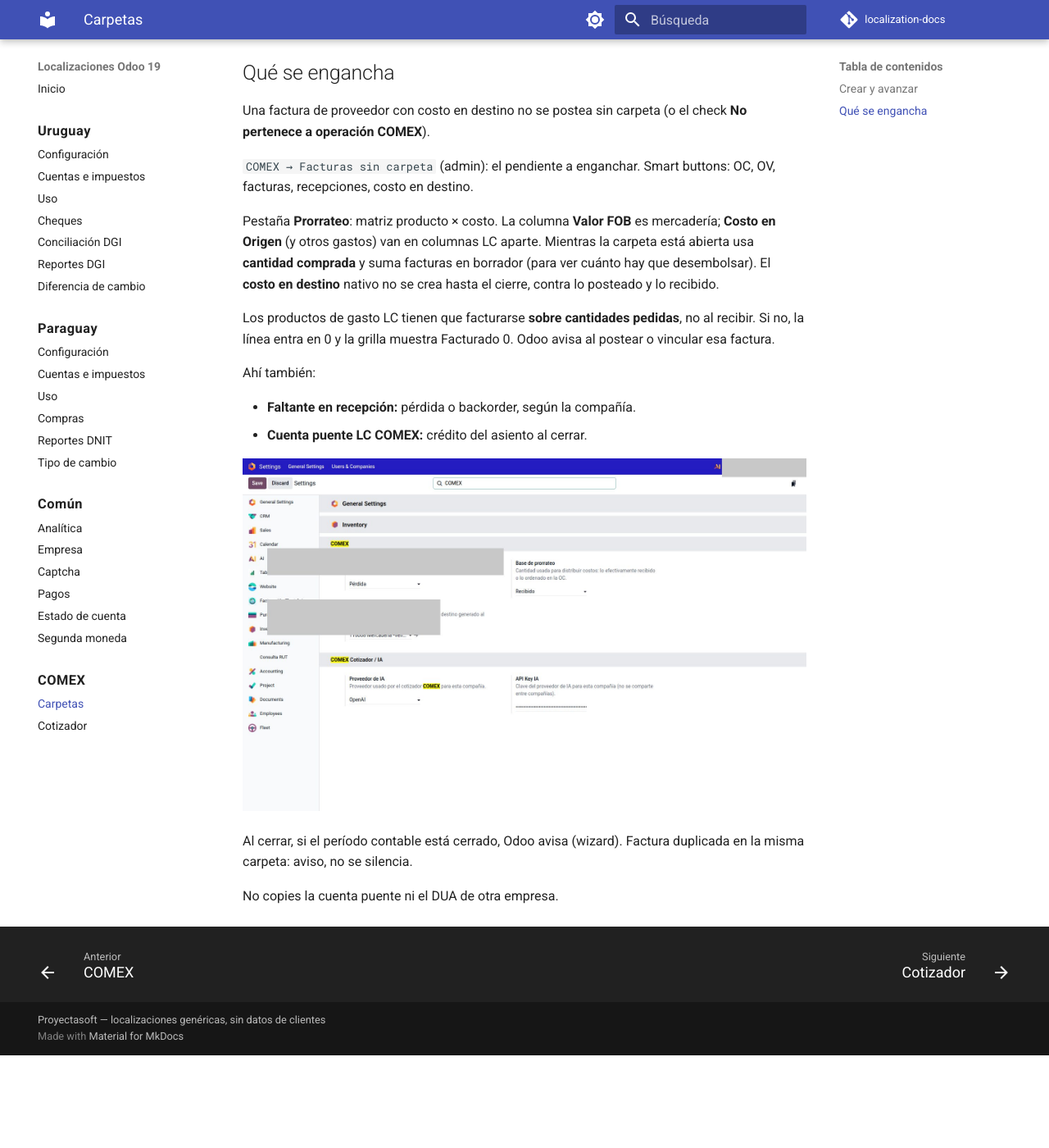
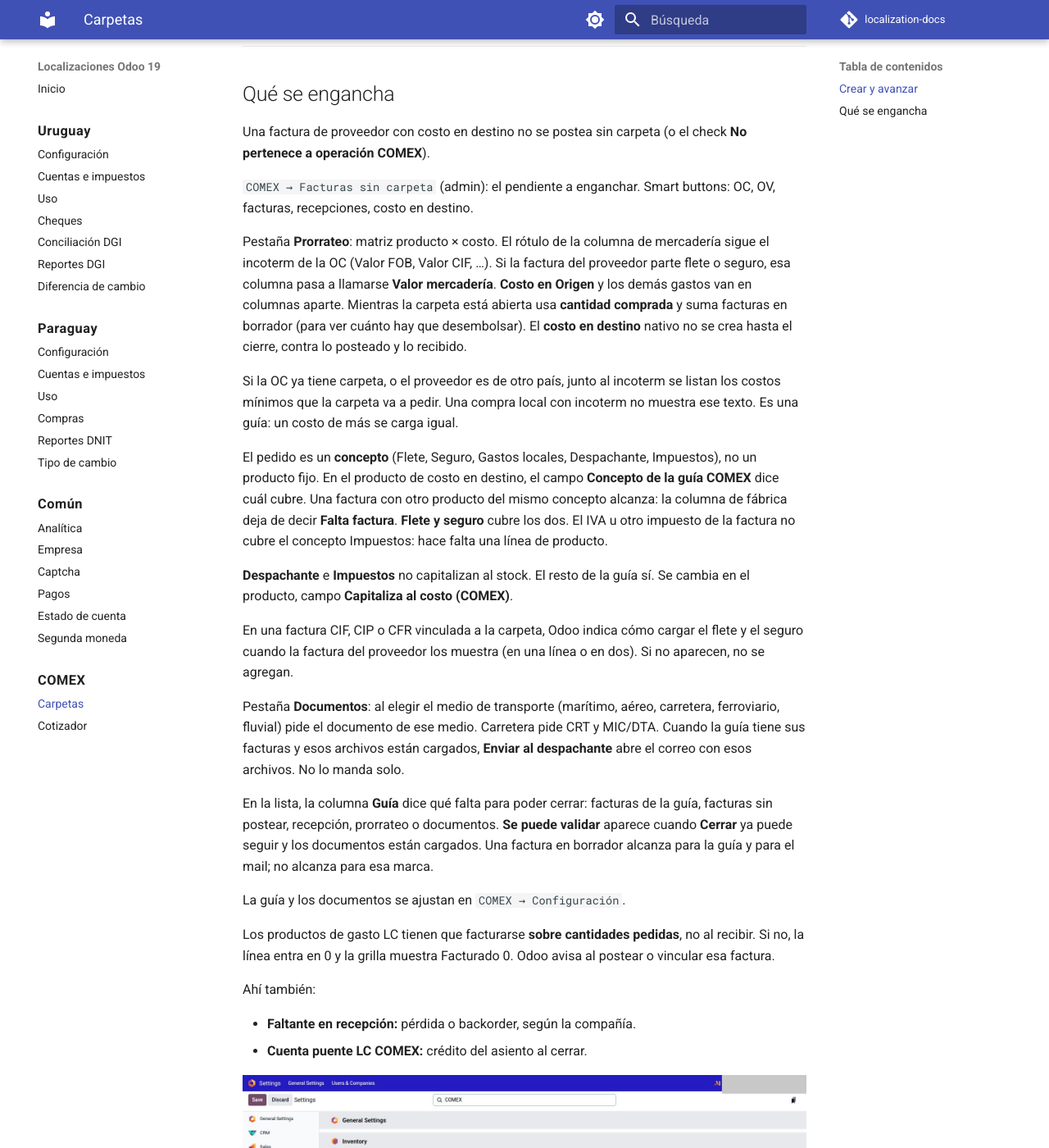
Before and after one commit to Pabloolano/localization-docs, an MkDocs documentation site: the page built from docs/comex/carpetas.md, in a window 1280 px wide and 1400 px high, scrolled down 1763 px. Shown: the whole window at 82% size. Built offline with MkDocs 1.6.1 and Material for MkDocs 9.7.7, drawn with Linux system fonts in a browser that asks for light colours; comment, search, counter and statistics services are not loaded; before the commit the page ends 3050 px from its top, so only the background shows below that; some of the changed text lies outside the part shown.

Commit message:
docs(comex): guía de la carpeta, documentos y envío al despachante
Co-authored-by: Cursor <cursoragent@cursor.com>

```diff
--- a/docs/comex/carpetas.md
+++ b/docs/comex/carpetas.md
@@ -10,7 +10,7 @@ Módulo `comex`. Una carpeta = una operación de **importación** o **exportaci
 
 ## Crear y avanzar
 
-Lo habitual: desde la OC (importación), la OV (exportación) o una factura de gasto LC → **Generar carpeta COMEX** (crear nueva o unirse a una existente). También `COMEX → Carpetas` → **Nuevo**.
+La carpeta de importación nace de la orden de compra: **Carpeta COMEX** (crear nueva o unirse a una existente). La de exportación, de la orden de venta. Una factura de gasto ya vinculada a una OC se une a esa carpeta. `COMEX → Carpetas` no tiene **Nuevo**.
 
 1. Tipo importación o exportación, descripción, países, fechas estimadas.
 2. DUA con la máscara del país (`COMEX → Configuración → DUA por país`).
@@ -34,7 +34,21 @@ Una factura de proveedor con costo en destino no se postea sin carpeta (o el che
 
 `COMEX → Facturas sin carpeta` (admin): el pendiente a enganchar. Smart buttons: OC, OV, facturas, recepciones, costo en destino.
 
-Pestaña **Prorrateo**: matriz producto × costo. La columna **Valor FOB** es mercadería; **Costo en Origen** (y otros gastos) van en columnas LC aparte. Mientras la carpeta está abierta usa **cantidad comprada** y suma facturas en borrador (para ver cuánto hay que desembolsar). El **costo en destino** nativo no se crea hasta el cierre, contra lo posteado y lo recibido.
+Pestaña **Prorrateo**: matriz producto × costo. El rótulo de la columna de mercadería sigue el incoterm de la OC (Valor FOB, Valor CIF, …). Si la factura del proveedor parte flete o seguro, esa columna pasa a llamarse **Valor mercadería**. **Costo en Origen** y los demás gastos van en columnas aparte. Mientras la carpeta está abierta usa **cantidad comprada** y suma facturas en borrador (para ver cuánto hay que desembolsar). El **costo en destino** nativo no se crea hasta el cierre, contra lo posteado y lo recibido.
+
+Si la OC ya tiene carpeta, o el proveedor es de otro país, junto al incoterm se listan los costos mínimos que la carpeta va a pedir. Una compra local con incoterm no muestra ese texto. Es una guía: un costo de más se carga igual.
+
+El pedido es un **concepto** (Flete, Seguro, Gastos locales, Despachante, Impuestos), no un producto fijo. En el producto de costo en destino, el campo **Concepto de la guía COMEX** dice cuál cubre. Una factura con otro producto del mismo concepto alcanza: la columna de fábrica deja de decir **Falta factura**. **Flete y seguro** cubre los dos. El IVA u otro impuesto de la factura no cubre el concepto Impuestos: hace falta una línea de producto.
+
+**Despachante** e **Impuestos** no capitalizan al stock. El resto de la guía sí. Se cambia en el producto, campo **Capitaliza al costo (COMEX)**.
+
+En una factura CIF, CIP o CFR vinculada a la carpeta, Odoo indica cómo cargar el flete y el seguro cuando la factura del proveedor los muestra (en una línea o en dos). Si no aparecen, no se agregan.
+
+Pestaña **Documentos**: al elegir el medio de transporte (marítimo, aéreo, carretera, ferroviario, fluvial) pide el documento de ese medio. Carretera pide CRT y MIC/DTA. Cuando la guía tiene sus facturas y esos archivos están cargados, **Enviar al despachante** abre el correo con esos archivos. No lo manda solo.
+
+En la lista, la columna **Guía** dice qué falta para poder cerrar: facturas de la guía, facturas sin postear, recepción, prorrateo o documentos. **Se puede validar** aparece cuando **Cerrar** ya puede seguir y los documentos están cargados. Una factura en borrador alcanza para la guía y para el mail; no alcanza para esa marca.
+
+La guía y los documentos se ajustan en `COMEX → Configuración`.
 
 Los productos de gasto LC tienen que facturarse **sobre cantidades pedidas**, no al recibir. Si no, la línea entra en 0 y la grilla muestra Facturado 0. Odoo avisa al postear o vincular esa factura.
 
```
